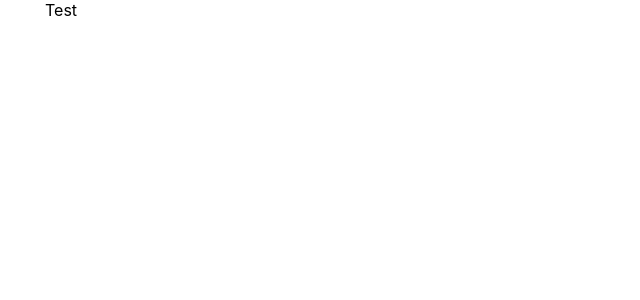
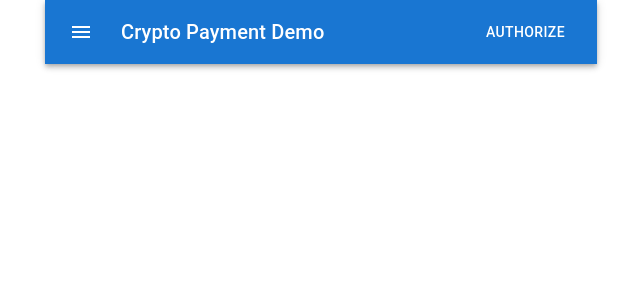
Before and after one commit to matterai/crypto-payments, a React (Create React App) app in the folder src/: page / in a window 1280 px wide. Shown: the top 300 px of the page, without its empty margins (319-959 px from the left). Built offline with nearby package versions, Linux system fonts and the light colour scheme; the HTML template or start-up script is replaced by a standard one.

Commit message:
Added icons and header

```diff
--- a/src/package.json
+++ b/src/package.json
@@ -5,6 +5,7 @@
   "dependencies": {
     "@emotion/react": "^11.10.4",
     "@emotion/styled": "^11.10.4",
+    "@mui/icons-material": "^5.10.6",
     "@mui/material": "^5.10.8",
     "@testing-library/jest-dom": "^5.16.5",
     "@testing-library/react": "^13.4.0",
--- a/src/src/App.tsx
+++ b/src/src/App.tsx
@@ -1,13 +1,14 @@
 import { Component } from 'react';
 import './App.css';
 import { Container } from '@mui/material';
+import Header from './components/Header';
 
 
 class App extends Component {
   render() {
     return(
       <Container maxWidth="sm">
-        Test
+        <Header />
       </Container>
     );
   }
--- /dev/null
+++ b/src/src/components/Header.tsx
@@ -0,0 +1,30 @@
+import { AppBar, Box, Button, IconButton, Toolbar, Typography } from "@mui/material";
+import { Component } from "react";
+import MenuIcon from '@mui/icons-material/Menu';
+
+class Header extends Component {
+  render() {
+    return (
+      <Box sx={{ flexGrow: 1 }}>
+        <AppBar position="static">
+          <Toolbar>
+            <IconButton
+              size="large"
+              edge="start"
+              color="inherit"
+              aria-label="menu"
+              sx={{ mr: 2 }}>
+                <MenuIcon />
+            </IconButton>
+            <Typography variant="h6" component="div" sx={{ flexGrow: 1 }}>
+              Crypto Payment Demo
+            </Typography>
+            <Button color="inherit">Authorize</Button>
+          </Toolbar>
+        </AppBar>
+      </Box>
+    );
+  }
+}
+
+export default Header;
```
Also changed, not shown: 1 other file (tests, documents, lock files or other folders).
